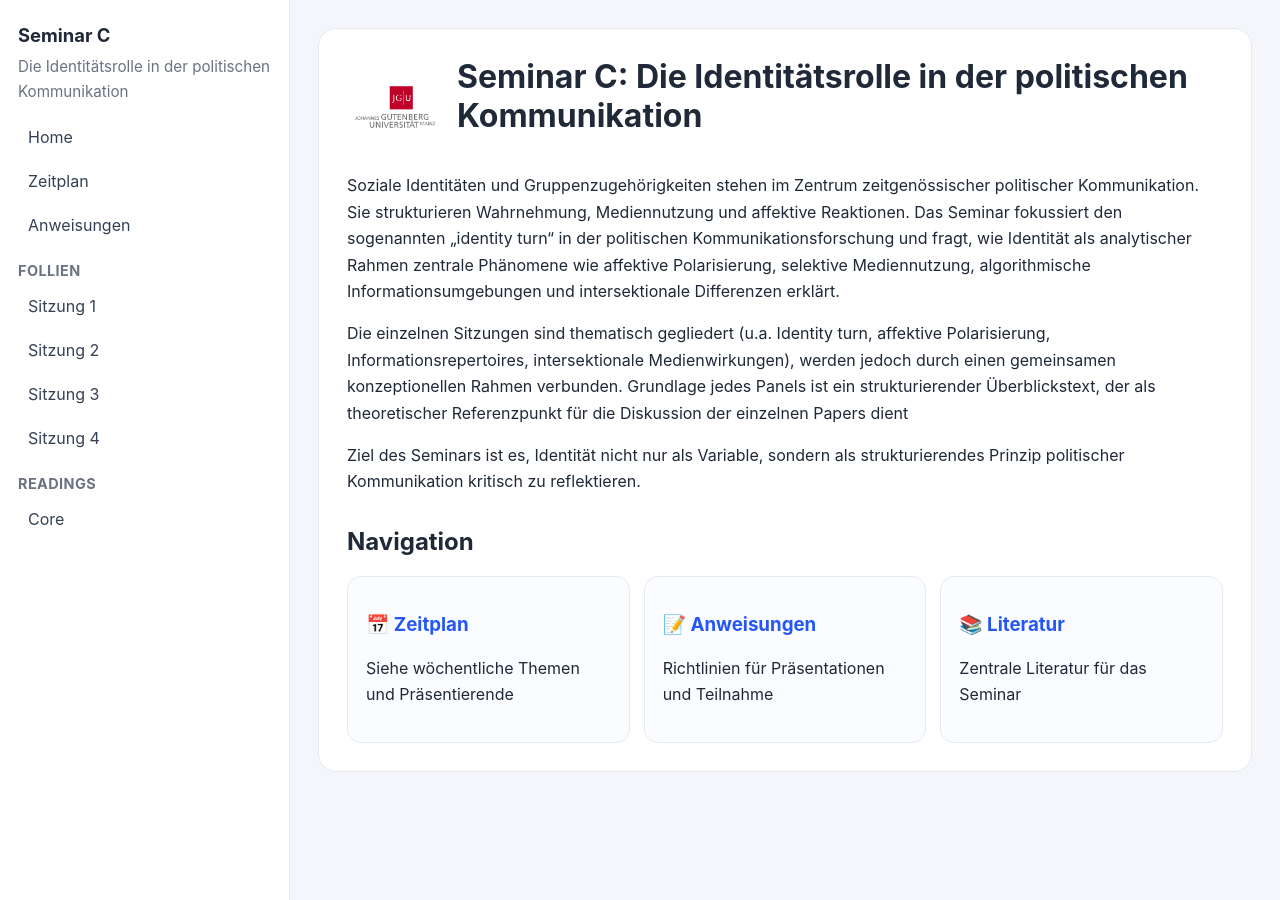
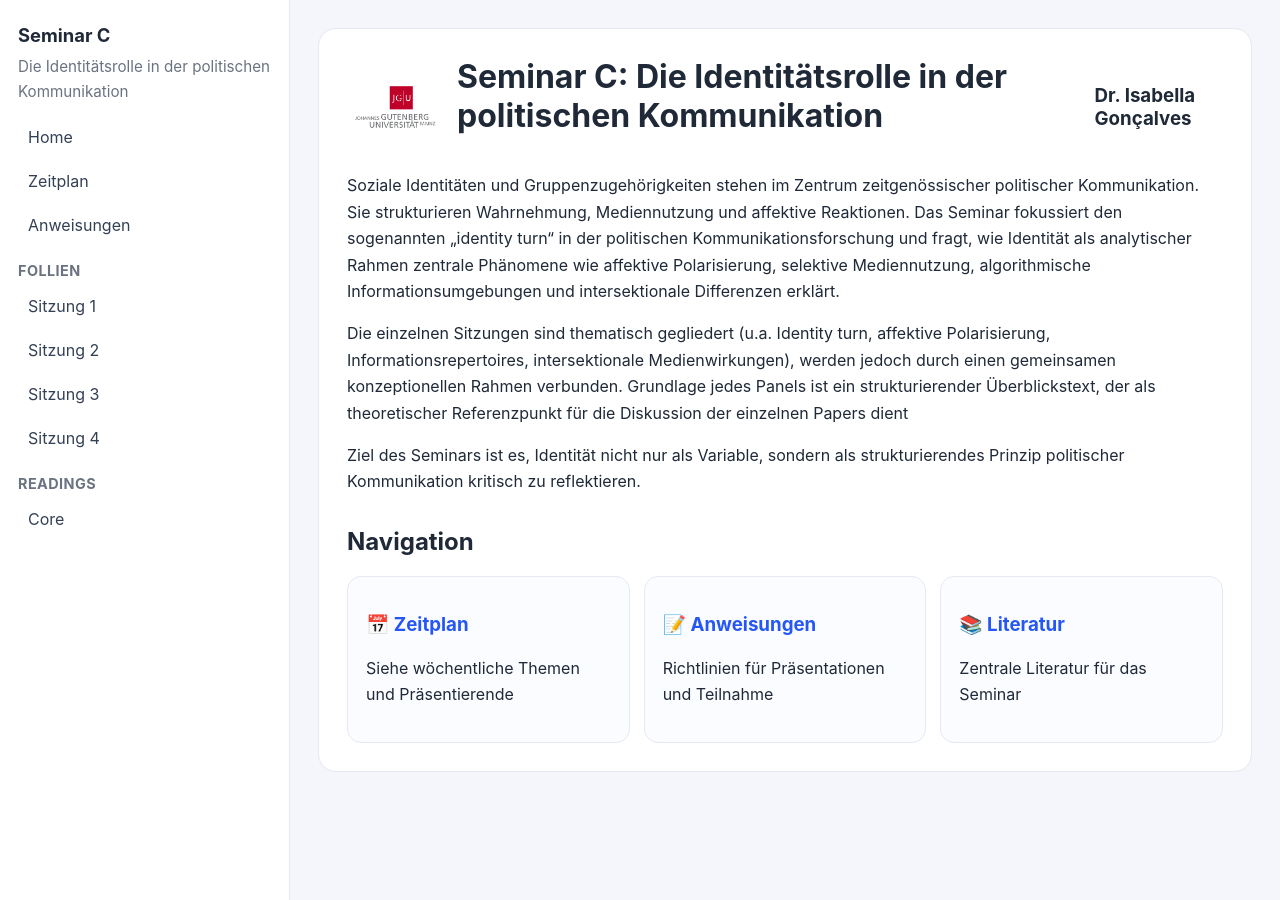
Before and after one commit to bellasgon/SeminarC_Sommer, a Jekyll site: the page built from index.md, in a window 1280 px wide. Built offline with Jekyll 4.4.1, drawn with Linux system fonts in a browser that asks for light colours.

Commit message:
Add instructor name to home page
Added instructor name to the home page and formatted the content.

```diff
--- a/index.md
+++ b/index.md
@@ -7,6 +7,7 @@ title: "Home"
     <img class="home-logo" src="{{ site.course_logo | relative_url }}" alt="JGU logo">
   {% endif %}
   <h1>Seminar C: Die Identitätsrolle in der politischen Kommunikation</h1>
+  <h3>Dr. Isabella Gonçalves</h3>
 </div>
 
 Soziale Identitäten und Gruppenzugehörigkeiten stehen im Zentrum zeitgenössischer politischer Kommunikation. Sie strukturieren Wahrnehmung, Mediennutzung und affektive Reaktionen. Das Seminar fokussiert den sogenannten „identity turn“ in der politischen Kommunikationsforschung und fragt, wie Identität als analytischer Rahmen zentrale Phänomene wie affektive Polarisierung, selektive Mediennutzung, algorithmische Informationsumgebungen und intersektionale Differenzen erklärt.
```
